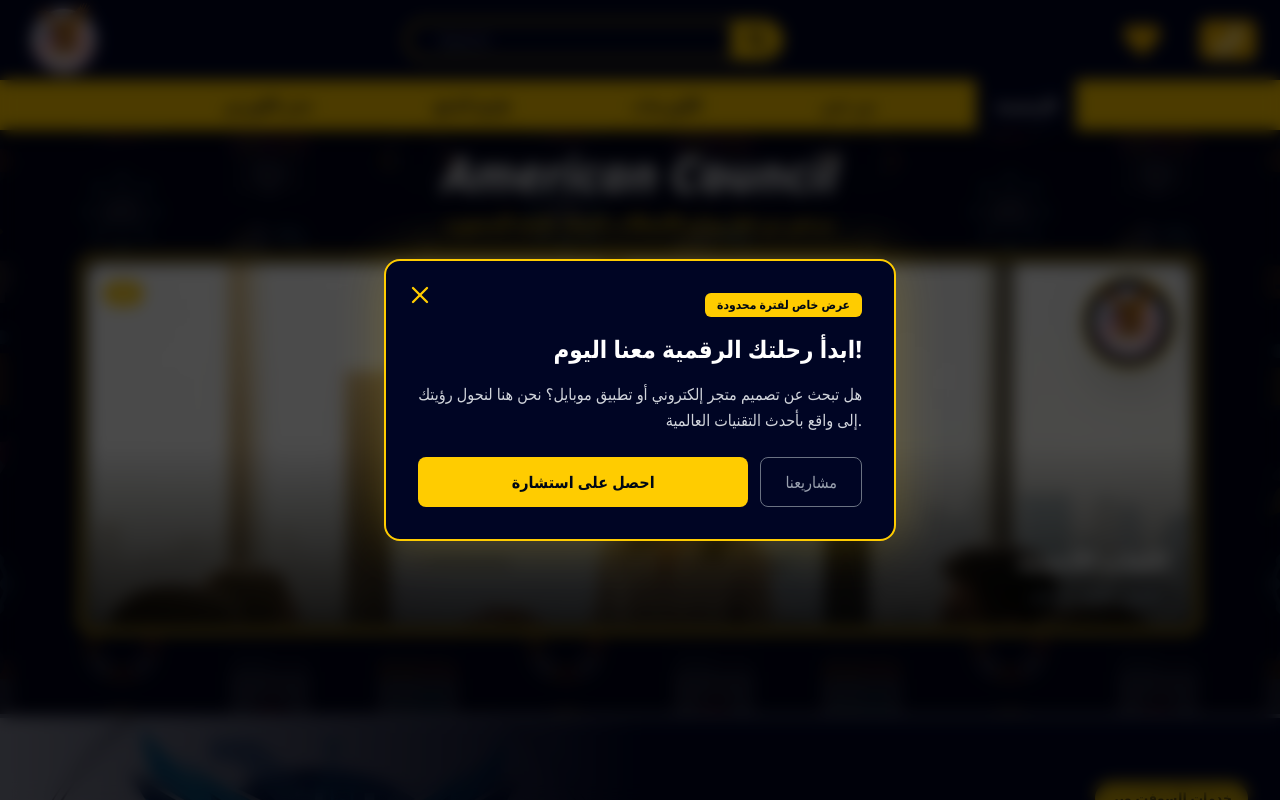
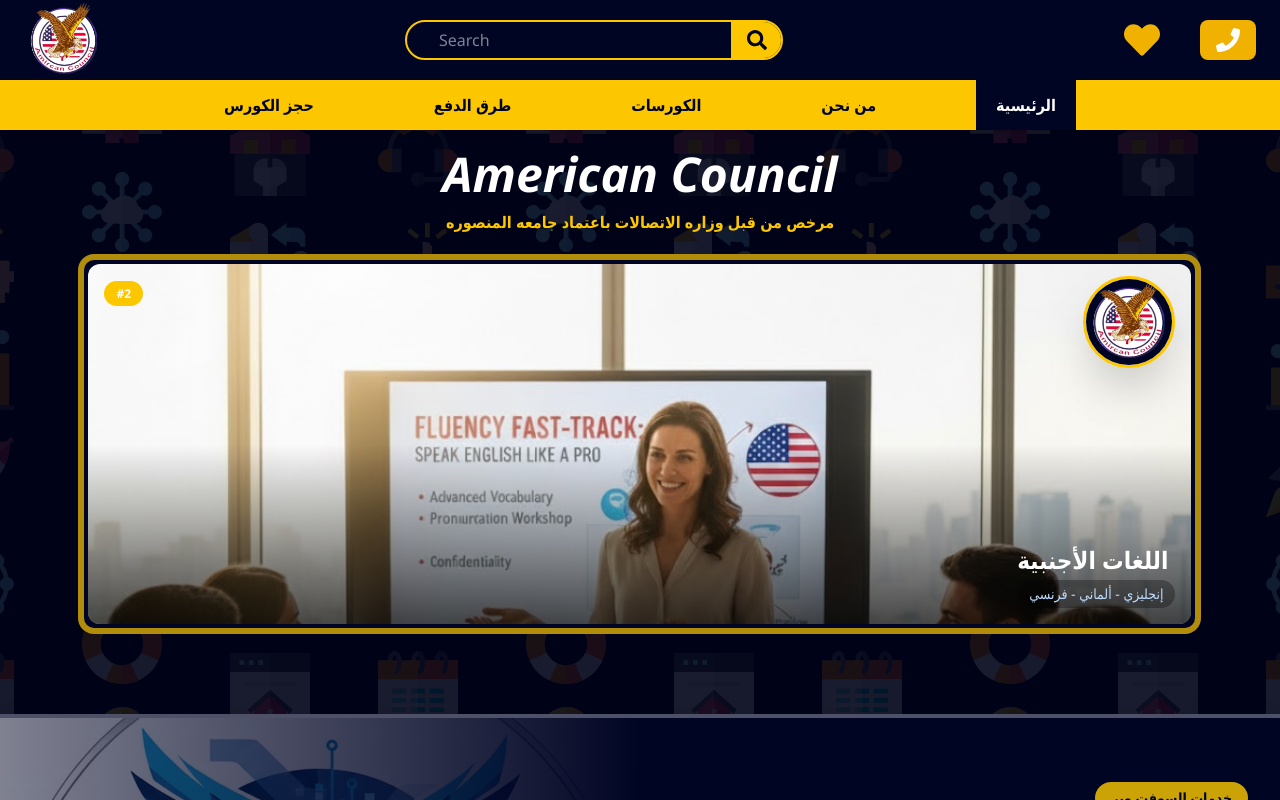
Before and after one commit to omarelbadaweey/american-council, a React (Vite) app: page / in a window 1280 px wide. Shown: the top 800 px of the page. Built offline with nearby package versions, Linux system fonts and the light colour scheme.

Commit message:
remove alert

```diff
--- a/src/App.jsx
+++ b/src/App.jsx
@@ -16,7 +16,7 @@
 import { Toaster } from "react-hot-toast";
 // import Test from "./pages/Test";
 import AmericanCode from "./pages/AmercanCode";
-import Alert from "./components/Alert";
+// import Alert from "./components/Alert";
 
 
 function App() {
@@ -28,7 +28,7 @@
         {location.pathname !=="/american-code" && (
           <>
           <Header />
-          <Alert/>
+          {/* <Alert/> */}
           </>
       )}
 
```
